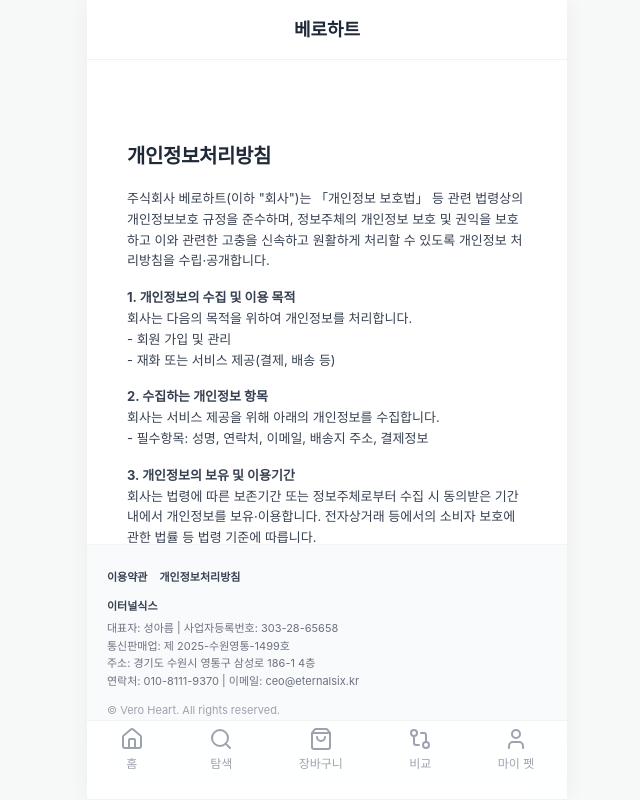
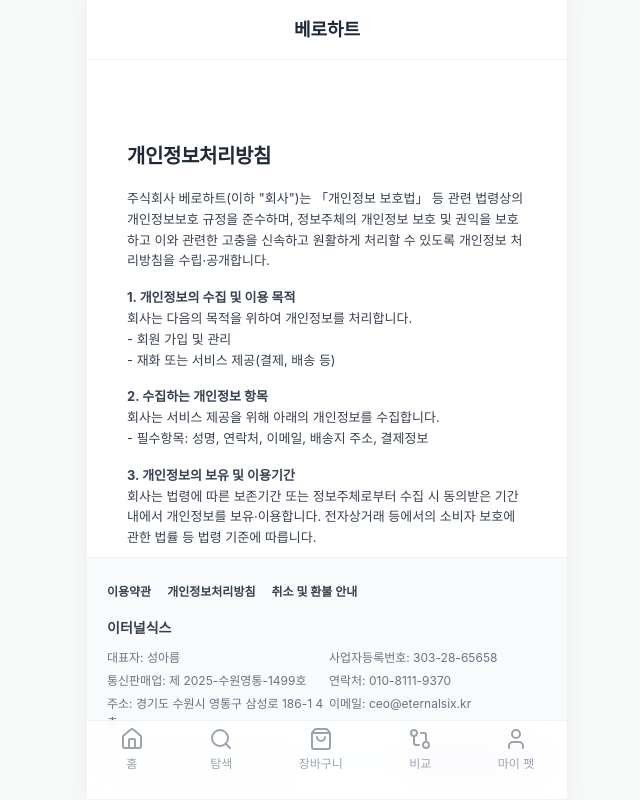
Before and after one commit to samduck150906-lgtm/veroheart, a React (Vite) app: page /privacy in a window 1280 px wide. Shown: the whole page, without its empty margins (313-953 px from the left). Built offline with nearby package versions, Linux system fonts and the light colour scheme; no server answers; the database is empty.

Commit message:
feat: 토스페이먼츠 심사용 결제 위젯 및 사업자 푸터 일괄 적용 완료

```diff
--- /dev/null
+++ b/public/checkout.html
@@ -0,0 +1,61 @@
+
+<!DOCTYPE html>
+<html lang="ko">
+<head>
+    <meta charset="UTF-8">
+    <meta name="viewport" content="width=device-width, initial-scale=1.0">
+    <title>결제하기 | 이터널식스</title>
+    <script src="https://js.tosspayments.com/v1/payment-widget"></script>
+    <style>
+        body { font-family: -apple-system, BlinkMacSystemFont, "Segoe UI", Roboto, "Helvetica Neue", Arial, sans-serif; background: #f3f4f6; margin: 0; padding: 20px; color: #111827; }
+        .container { max-width: 600px; margin: 40px auto; background: white; padding: 40px; border-radius: 16px; box-shadow: 0 4px 6px -1px rgba(0, 0, 0, 0.1); }
+        h1 { font-size: 24px; font-weight: bold; margin-bottom: 24px; text-align: center; }
+        .product-info { padding: 20px; background: #f9fafb; border-radius: 12px; margin-bottom: 30px; border: 1px solid #e5e7eb; }
+        .price { font-size: 20px; font-weight: bold; color: #3182ce; margin-top: 10px; }
+        .pay-btn { display: block; width: 100%; background: #3182ce; color: white; border: none; padding: 16px; font-size: 18px; font-weight: bold; border-radius: 12px; cursor: pointer; margin-top: 20px; transition: background 0.2s; }
+        .pay-btn:hover { background: #2b6cb0; }
+        .footer { margin-top: 40px; font-size: 12px; color: #6b7280; text-align: center; }
+    </style>
+</head>
+<body>
+    <div class="container">
+        <h1>비회원 간편 결제 (토스페이먼츠)</h1>
+        <div class="product-info">
+            <div style="color: #4b5563; font-size: 14px; margin-bottom: 8px;">주문 상품</div>
+            <div style="font-size: 18px; font-weight: bold;">VeroHeart 맞춤형 펫 컨설팅 리포트</div>
+            <div class="price">25,000 원</div>
+        </div>
+
+        <div id="payment-method"></div>
+        <div id="agreement"></div>
+
+        <button id="payment-button" class="pay-btn">결제하기</button>
+
+        <div class="footer">
+            본 결제는 테스트 환경으로 실제 요금이 청구되지 않습니다. (심사용)<br><br>
+            상호명: 이터널식스 | 연락처: 010-8111-9370<br>
+            취소 및 환불: 결제 후 7일 이내 전액 환불 가능 (단 사용/다운로드 기기 인증 완료 시 환불 불가)
+        </div>
+    </div>
+
+    <script>
+        const clientKey = "live_gck_ZLKGPx4M3MpG0OOEvlW78BaWypv1";
+        const customerKey = "test_customer_" + Math.random().toString(36).substring(2, 10);
+        const paymentWidget = PaymentWidget(clientKey, customerKey);
+
+        paymentWidget.renderPaymentMethods('#payment-method', { value: 25000 });
+        paymentWidget.renderAgreement('#agreement');
+
+        document.getElementById('payment-button').addEventListener('click', () => {
+            paymentWidget.requestPayment({
+                orderId: "ORDER_" + new Date().getTime(),
+                orderName: "VeroHeart 맞춤형 펫 컨설팅 리포트",
+                successUrl: window.location.origin + "/success.html",
+                failUrl: window.location.origin + "/fail.html",
+                customerEmail: "customer@example.com",
+                customerName: "비회원 테스트"
+            });
+        });
+    </script>
+</body>
+</html>
--- /dev/null
+++ b/public/privacy.html
@@ -0,0 +1 @@
+<!DOCTYPE html><html lang="ko"><head><meta charset="utf-8"><title>개인정보처리방침</title><style>body{font-family:sans-serif;padding:40px;max-width:800px;margin:0 auto;line-height:1.6;}</style></head><body><h1>개인정보처리방침</h1><p>이터널식스는 정보통신망 이용촉진 및 정보보호 등에 관한 법률 등 관련 법령에 따라 이용자의 개인정보 보호 및 권익을 보호합니다.</p><h2>1. 개인정보의 수집 항목 및 이용 목적</h2><p>결제 및 서비스 제공을 위해 최소한의 정보(이메일, 이름 등)를 수집합니다.</p><h2>2. 개인정보의 보유 및 이용기간</h2><p>원칙적으로 개인정보 수집 및 이용목적이 달성된 후에는 해당 정보를 지체 없이 파기합니다.</p></body></html>
--- /dev/null
+++ b/public/refund.html
@@ -0,0 +1 @@
+<!DOCTYPE html><html lang="ko"><head><meta charset="utf-8"><title>취소 및 환불 안내</title><style>body{font-family:sans-serif;padding:40px;max-width:800px;margin:0 auto;line-height:1.6;}</style></head><body><h1>취소 및 환불 정책</h1><p>이터널식스의 결제 취소 및 환불 안내입니다.</p><h2>1. 결제 취소 (환불)</h2><p>결제 후 7일 이내에 서비스 미사용 시 전액 환불이 가능합니다.</p><h2>2. 환불 불가 사유</h2><p>다음의 경우 환불이 제한될 수 있습니다.<br>- 이미 서비스(플랫폼, 온라인 강의 등)의 이용 기록이 있는 경우<br>- 맞춤형 컨설팅 및 보고서 제작이 착수된 경우</p></body></html>
--- /dev/null
+++ b/public/terms.html
@@ -0,0 +1 @@
+<!DOCTYPE html><html lang="ko"><head><meta charset="utf-8"><title>이용약관</title><style>body{font-family:sans-serif;padding:40px;max-width:800px;margin:0 auto;line-height:1.6;}</style></head><body><h1>이용약관</h1><p>이터널식스(이하 "회사")가 제공하는 서비스 이용과 관련하여 회사와 이용자의 권리, 의무 및 책임사항을 규정합니다.</p><h2>제1조 (목적)</h2><p>본 약관은 회사가 제공하는 서비스의 이용조건 및 절차, 회사와 회원 간의 권리와 의무를 규정함을 목적으로 합니다.</p><h2>제2조 (약관의 효력 및 변경)</h2><p>본 약관은 서비스를 통하여 공지하거나 전자우편 등의 방법으로 회원에게 통지함으로써 효력을 발생합니다.</p></body></html>
--- a/src/components/Footer.tsx
+++ b/src/components/Footer.tsx
@@ -1,28 +1,33 @@
-import { Link } from 'react-router-dom';
+
+import React from 'react';
 
 export default function Footer() {
   return (
-    <footer style={{
-      padding: '24px 20px',
-      backgroundColor: '#f9fafb',
-      borderTop: '1px solid #f3f4f6',
-      color: '#6b7280',
-      fontSize: '11px',
-      lineHeight: '1.6',
-      paddingBottom: '80px' // BottomNav 가리리지 않게 여백
-    }}>
-      <div style={{ marginBottom: '12px', display: 'flex', gap: '12px', fontWeight: 'bold' }}>
-        <Link to="/terms" style={{ color: '#374151', textDecoration: 'none' }}>이용약관</Link>
-        <Link to="/privacy" style={{ color: '#374151', textDecoration: 'none' }}>개인정보처리방침</Link>
+    <footer style={{ padding: '24px 20px', backgroundColor: '#f9fafb', borderTop: '1px solid #f3f4f6', color: '#6b7280', fontSize: '12px', lineHeight: '1.6', marginTop: 'auto' }}>
+      <div style={{ maxWidth: '1200px', margin: '0 auto' }}>
+        <div style={{ marginBottom: '16px', display: 'flex', gap: '16px', fontWeight: 'bold' }}>
+          <a href="/terms.html" style={{ color: '#374151', textDecoration: 'none' }}>이용약관</a>
+          <a href="/privacy.html" style={{ color: '#374151', textDecoration: 'none' }}>개인정보처리방침</a>
+          <a href="/refund.html" style={{ color: '#374151', textDecoration: 'none' }}>취소 및 환불 안내</a>
+        </div>
+        <div>
+          <p style={{ margin: 0, fontWeight: 'bold', color: '#374151', marginBottom: '8px', fontSize: '14px' }}>이터널식스</p>
+          <div style={{ display: 'grid', gridTemplateColumns: '1fr 1fr', gap: '4px' }}>
+            <span>대표자: 성아름</span>
+            <span>사업자등록번호: 303-28-65658</span>
+            <span>통신판매업: 제 2025-수원영통-1499호</span>
+            <span>연락처: 010-8111-9370</span>
+            <span>주소: 경기도 수원시 영통구 삼성로 186-1 4층</span>
+            <span>이메일: ceo@eternalsix.kr</span>
+          </div>
+        </div>
+        <div style={{ marginTop: '16px', display: 'flex', justifyContent: 'space-between', alignItems: 'center' }}>
+          <p style={{ margin: 0, color: '#9ca3af' }}>© Eternalsix. All rights reserved.</p>
+          <div style={{ background: '#fff', padding: '4px 12px', borderRadius: '12px', border: '1px solid #e5e7eb', fontSize: '11px', fontWeight: 'bold', color: '#4f46e5' }}>
+            TOSS PAYMENTS 가맹점
+          </div>
+        </div>
       </div>
-      <div>
-        <p style={{ margin: 0, fontWeight: 'bold', color: '#374151', marginBottom: '4px' }}>이터널식스</p>
-        <p style={{ margin: 0 }}>대표자: 성아름 | 사업자등록번호: 303-28-65658</p>
-        <p style={{ margin: 0 }}>통신판매업: 제 2025-수원영통-1499호</p>
-        <p style={{ margin: 0 }}>주소: 경기도 수원시 영통구 삼성로 186-1 4층</p>
-        <p style={{ margin: 0 }}>연락처: 010-8111-9370 | 이메일: ceo@eternalsix.kr</p>
-      </div>
-      <p style={{ margin: '12px 0 0 0', color: '#9ca3af' }}>© Vero Heart. All rights reserved.</p>
     </footer>
   );
 }
```
